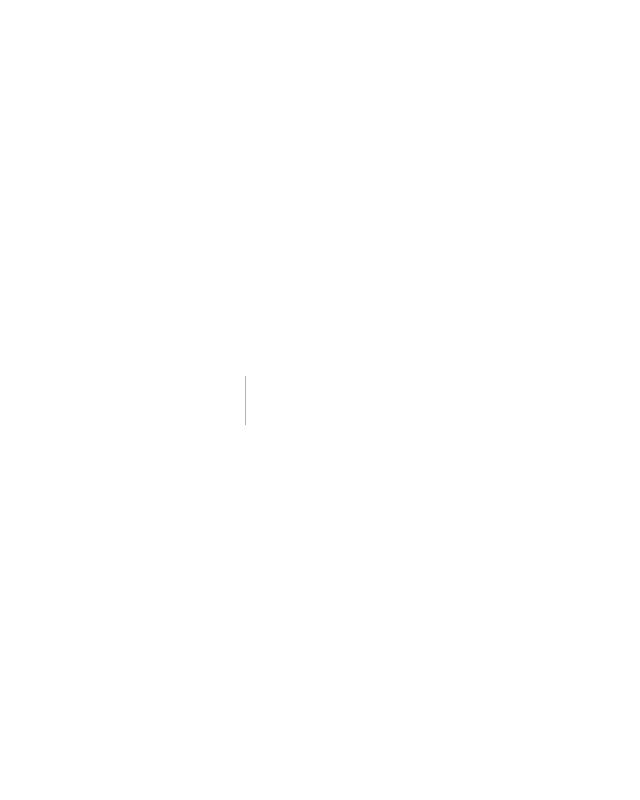
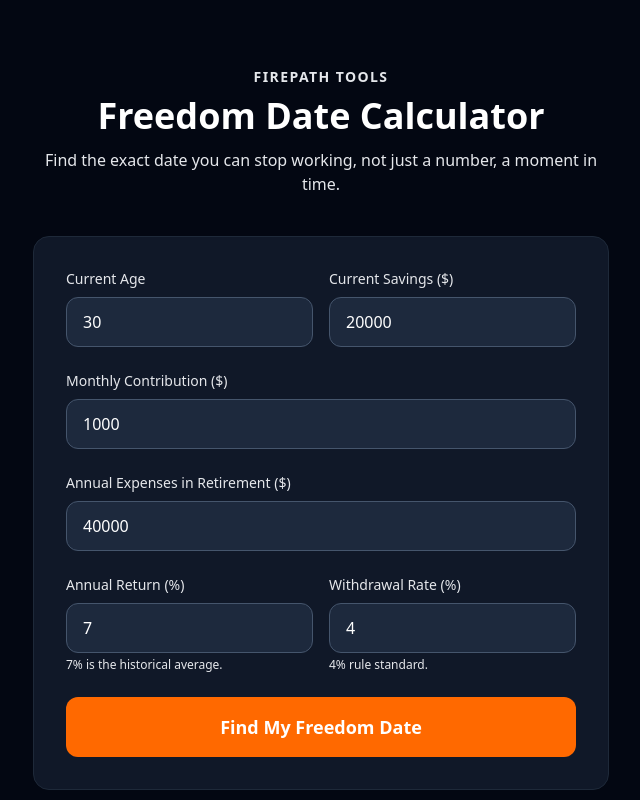
Before and after one commit to giraudsebastien79000-max/firepathtools, a Next.js app: page /tools/freedom-date in a window 1280 px wide. Before the commit this address had no page. Shown: the top 800 px of the page, without its empty margins (319-959 px from the left). Built offline with nearby package versions, Linux system fonts and the light colour scheme.

Commit message:
feat: Freedom Date shareable card calculator

```diff
--- /dev/null
+++ b/app/tools/freedom-date/FreedomDateClient.tsx
@@ -0,0 +1,171 @@
+"use client";
+import { useState, useRef } from "react";
+
+export default function FreedomDateClient() {
+  const [currentAge, setCurrentAge] = useState("30");
+  const [currentSavings, setCurrentSavings] = useState("20000");
+  const [monthlyContribution, setMonthlyContribution] = useState("1000");
+  const [annualExpenses, setAnnualExpenses] = useState("40000");
+  const [returnRate, setReturnRate] = useState("7");
+  const [withdrawalRate, setWithdrawalRate] = useState("4");
+  const [result, setResult] = useState<null | {
+    freedomDate: Date;
+    ageAtFreedom: number;
+    yearsAway: number;
+    monthsAway: number;
+    fireNumber: number;
+  }>(null);
+
+  const cardRef = useRef<HTMLDivElement>(null);
+  const [downloading, setDownloading] = useState(false);
+
+  const calculate = () => {
+    const age = parseFloat(currentAge);
+    const savings = parseFloat(currentSavings);
+    const contribution = parseFloat(monthlyContribution);
+    const expenses = parseFloat(annualExpenses);
+    const rate = parseFloat(returnRate) / 100;
+    const wr = parseFloat(withdrawalRate) / 100;
+
+    const fireNumber = expenses / wr;
+    const monthlyRate = rate / 12;
+
+    let balance = savings;
+    let months = 0;
+    const maxMonths = 100 * 12;
+
+    if (balance >= fireNumber) {
+      setResult({
+        freedomDate: new Date(),
+        ageAtFreedom: age,
+        yearsAway: 0,
+        monthsAway: 0,
+        fireNumber,
+      });
+      return;
+    }
+
+    while (balance < fireNumber && months < maxMonths) {
+      balance = balance * (1 + monthlyRate) + contribution;
+      months++;
+    }
+
+    const freedomDate = new Date();
+    freedomDate.setMonth(freedomDate.getMonth() + months);
+
+    const yearsAway = Math.floor(months / 12);
+    const monthsAway = months % 12;
+    const ageAtFreedom = age + months / 12;
+
+    setResult({
+      freedomDate,
+      ageAtFreedom,
+      yearsAway,
+      monthsAway,
+      fireNumber,
+    });
+  };
+
+  const formatDate = (d: Date) => {
+    return d.toLocaleDateString("en-US", { month: "long", day: "numeric", year: "numeric" });
+  };
+
+  const downloadCard = async () => {
+    if (!cardRef.current) return;
+    setDownloading(true);
+    try {
+      const html2canvas = (await import("html2canvas")).default;
+      const canvas = await html2canvas(cardRef.current, {
+        backgroundColor: "#030712",
+        scale: 2,
+      });
+      const link = document.createElement("a");
+      link.download = "my-freedom-date.png";
+      link.href = canvas.toDataURL("image/png");
+      link.click();
+    } catch (err) {
+      console.error(err);
+    } finally {
+      setDownloading(false);
+    }
+  };
+
+  return (
+    <main className="min-h-screen bg-gray-950 text-white flex flex-col items-center justify-center px-4 py-16">
+      <div className="max-w-xl w-full">
+        <div className="text-center mb-10">
+          <span className="text-orange-400 text-sm font-semibold tracking-widest uppercase">FirePath Tools</span>
+          <h1 className="text-4xl font-bold mt-2 mb-3">Freedom Date Calculator</h1>
+          <p className="text-gray-300 text-base">Find the exact date you can stop working, not just a number, a moment in time.</p>
+        </div>
+
+        <div className="bg-gray-900 rounded-2xl p-8 space-y-6 border border-gray-800">
+          <div className="grid grid-cols-2 gap-4">
+            <div>
+              <label className="block text-sm font-medium text-gray-300 mb-2">Current Age</label>
+              <input type="number" value={currentAge} onChange={(e) => setCurrentAge(e.target.value)} placeholder="e.g. 30" className="w-full bg-slate-800 border border-slate-600 rounded-xl px-4 py-3 text-white placeholder-gray-500 focus:outline-none focus:border-orange-400" />
+            </div>
+            <div>
+              <label className="block text-sm font-medium text-gray-300 mb-2">Current Savings ($)</label>
+              <input type="number" value={currentSavings} onChange={(e) => setCurrentSavings(e.target.value)} placeholder="e.g. 20000" className="w-full bg-slate-800 border border-slate-600 rounded-xl px-4 py-3 text-white placeholder-gray-500 focus:outline-none focus:border-orange-400" />
+            </div>
+          </div>
+
+          <div>
+            <label className="block text-sm font-medium text-gray-300 mb-2">Monthly Contribution ($)</label>
+            <input type="number" value={monthlyContribution} onChange={(e) => setMonthlyContribution(e.target.value)} placeholder="e.g. 1000" className="w-full bg-slate-800 border border-slate-600 rounded-xl px-4 py-3 text-white placeholder-gray-500 focus:outline-none focus:border-orange-400" />
+          </div>
+
+          <div>
+            <label className="block text-sm font-medium text-gray-300 mb-2">Annual Expenses in Retirement ($)</label>
+            <input type="number" value={annualExpenses} onChange={(e) => setAnnualExpenses(e.target.value)} placeholder="e.g. 40000" className="w-full bg-slate-800 border border-slate-600 rounded-xl px-4 py-3 text-white placeholder-gray-500 focus:outline-none focus:border-orange-400" />
+          </div>
+
+          <div className="grid grid-cols-2 gap-4">
+            <div>
+              <label className="block text-sm font-medium text-gray-300 mb-2">Annual Return (%)</label>
+              <input type="number" value={returnRate} onChange={(e) => setReturnRate(e.target.value)} placeholder="7" className="w-full bg-slate-800 border border-slate-600 rounded-xl px-4 py-3 text-white placeholder-gray-500 focus:outline-none focus:border-orange-400" />
+              <p className="text-xs text-gray-500 mt-1">7% is the historical average.</p>
+            </div>
+            <div>
+              <label className="block text-sm font-medium text-gray-300 mb-2">Withdrawal Rate (%)</label>
+              <input type="number" value={withdrawalRate} onChange={(e) => setWithdrawalRate(e.target.value)} placeholder="4" className="w-full bg-slate-800 border border-slate-600 rounded-xl px-4 py-3 text-white placeholder-gray-500 focus:outline-none focus:border-orange-400" />
+              <p className="text-xs text-gray-500 mt-1">4% rule standard.</p>
+            </div>
+          </div>
+
+          <button onClick={calculate} className="w-full bg-orange-500 hover:bg-orange-400 text-white font-bold py-4 rounded-xl text-lg transition-colors">
+            Find My Freedom Date
+          </button>
+        </div>
+
+        {result && (
+          <div style={{ marginTop: "32px" }}>
+            <div ref={cardRef} style={{ background: "#0b1120", borderRadius: "16px", padding: "40px", textAlign: "center", border: "1px solid rgba(251,146,60,0.3)" }}>
+              <p style={{ color: "#fb923c", fontSize: "12px", fontWeight: 600, letterSpacing: "0.1em", textTransform: "uppercase", marginBottom: "16px" }}>Your Freedom Date</p>
+              <p style={{ fontSize: "42px", fontWeight: 800, color: "#ffffff", marginBottom: "16px" }}>
+                {result.yearsAway === 0 ? "You are already there!" : formatDate(result.freedomDate)}
+              </p>
+              {result.yearsAway > 0 && (
+                <p style={{ color: "#d1d5db", fontSize: "14px", marginBottom: "24px" }}>
+                  {result.yearsAway}y {result.monthsAway}m from now, at age {Math.round(result.ageAtFreedom)}
+                </p>
+              )}
+              <div style={{ borderTop: "1px solid #374151", paddingTop: "16px", marginTop: "16px" }}>
+                <p style={{ color: "#9ca3af", fontSize: "12px" }}>FIRE Number</p>
+                <p style={{ color: "#ffffff", fontSize: "20px", fontWeight: 700 }}>${result.fireNumber.toLocaleString("en-US", { maximumFractionDigits: 0 })}</p>
+              </div>
+              <p style={{ color: "#6b7280", fontSize: "12px", marginTop: "24px" }}>firepathtools.com</p>
+            </div>
+
+            <button onClick={downloadCard} disabled={downloading} className="w-full mt-4 bg-slate-800 hover:bg-slate-700 border border-slate-600 text-white font-semibold py-3 rounded-xl transition-colors disabled:opacity-50">
+              {downloading ? "Preparing image..." : "Download and Share My Freedom Date"}
+            </button>
+          </div>
+        )}
+
+        <p className="text-center text-gray-600 text-xs mt-8">firepathtools.com, Free financial independence tools</p>
+      </div>
+    </main>
+  );
+}
--- /dev/null
+++ b/app/tools/freedom-date/page.tsx
@@ -0,0 +1,12 @@
+import type { Metadata } from "next";
+import FreedomDateClient from "./FreedomDateClient";
+
+export const metadata: Metadata = {
+  title: "Freedom Date Calculator: The Exact Day You Reach FIRE | FirePath Tools",
+  description: "Find the exact date you can stop working. Enter your savings, contributions, and expenses to calculate your Freedom Date, free and shareable.",
+  alternates: { canonical: "https://www.firepathtools.com/tools/freedom-date" },
+};
+
+export default function FreedomDatePage() {
+  return <FreedomDateClient />;
+}
--- a/package.json
+++ b/package.json
@@ -10,6 +10,7 @@
   },
   "dependencies": {
     "@tailwindcss/typography": "^0.5.20",
+    "html2canvas": "^1.4.1",
     "next": "16.2.7",
     "react": "19.2.4",
     "react-dom": "19.2.4"
```
Also changed, not shown: tsconfig.json (+27 -6 lines), 1 other file (tests, documents, lock files or other folders).
